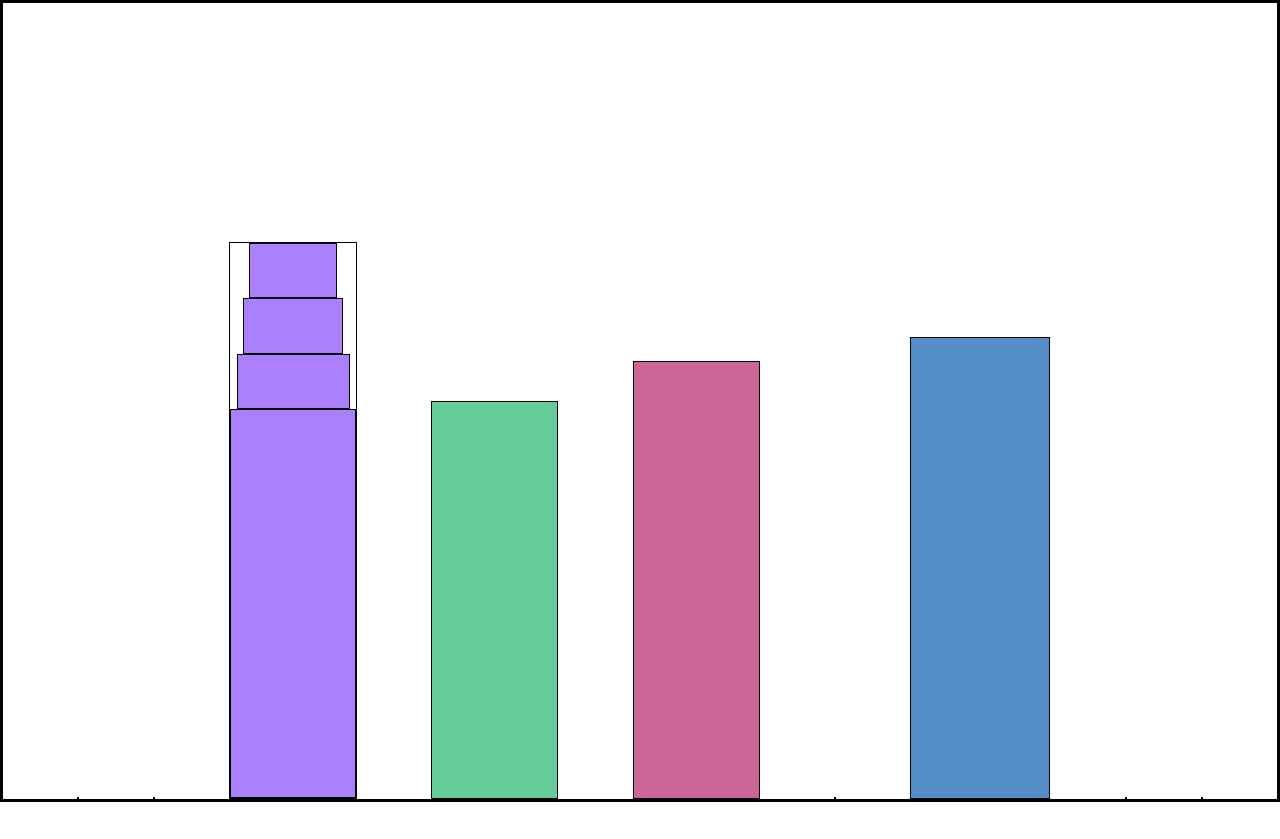
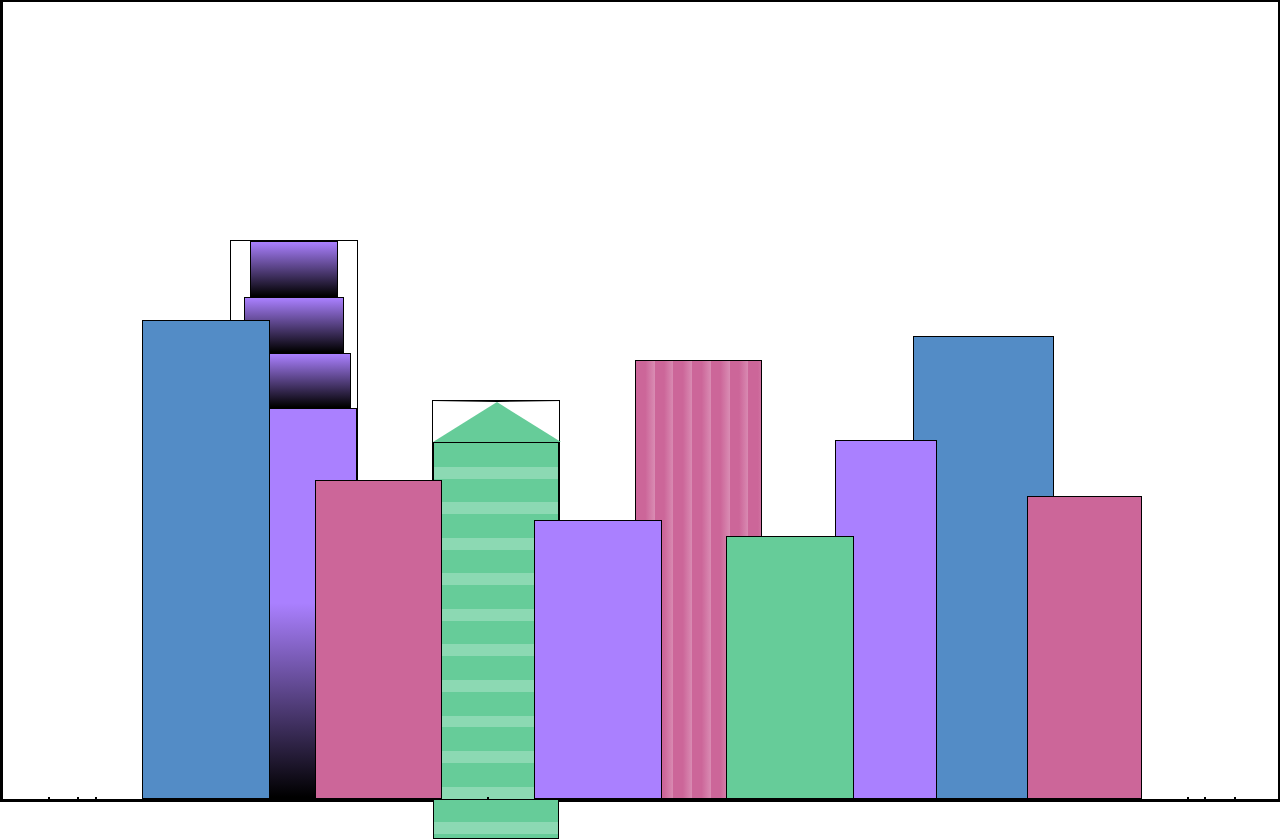
Before and after one commit to rusinovvasil/FreeCodeCamp, a plain HTML site: page Responsive-Web-Design-Certification/Build-a-City-Skyline/index.html in a window 1280 px wide. Before the commit the page ends 802 px from the top, so only its background shows below. Drawn offline with Linux system fonts and the light colour scheme.

Commit message:
Build a City Skyline
Update: Enhanced cityscape aesthetics with refined background and foreground building styles, including gradient windows and improved color schemes. (Incompleted)

```diff
--- a/Responsive-Web-Design-Certification/Build-a-City-Skyline/index.html
+++ b/Responsive-Web-Design-Certification/Build-a-City-Skyline/index.html
@@ -11,17 +11,33 @@
       <div></div>
       <div></div>
       <div class="bb1">
-        <div class="bb1a"></div>
-        <div class="bb1b"></div>
-        <div class="bb1c"></div>
+        <div class="bb1a bb1-window"></div>
+        <div class="bb1b bb1-window"></div>
+        <div class="bb1c bb1-window"></div>
         <div class="bb1d"></div>
       </div>
-      <div class="bb2"></div>
+      <div class="bb2">
+        <div class="bb2a"></div>
+        <div class="bb2b"></div>
+      </div>
       <div class="bb3"></div>
       <div></div>
       <div class="bb4"></div>
       <div></div>
       <div></div>
     </div>
+    <div class="foreground-buildings">
+      <div></div>
+      <div></div>
+      <div class="fb1"></div>
+      <div class="fb2"></div>
+      <div></div>
+      <div class="fb3"></div>
+      <div class="fb4"></div>
+      <div class="fb5"></div>
+      <div class="fb6"></div>
+      <div></div>
+      <div></div>
+    </div>
   </body>
 </html>
--- a/Responsive-Web-Design-Certification/Build-a-City-Skyline/styles.css
+++ b/Responsive-Web-Design-Certification/Build-a-City-Skyline/styles.css
@@ -3,6 +3,9 @@
   --building-color2: #66cc99;
   --building-color3: #cc6699;
   --building-color4: #538cc6;
+  --window-color1: black;
+  --window-color2: #8cd9b3;
+  --window-color3: #d98cb3;
 }
 
 * {
@@ -16,14 +19,18 @@ body {
   overflow: hidden;
 }
 
-.background-buildings {
+.background-buildings,
+.foreground-buildings {
   width: 100%;
   height: 100%;
   display: flex;
   align-items: flex-end;
   justify-content: space-evenly;
+  position: absolute;
+  top: 0;
 }
 
+/* BACKGROUND BUILDINGS - "bb" stands for "background building" */
 .bb1 {
   width: 10%;
   height: 70%;
@@ -34,40 +41,101 @@ body {
 
 .bb1a {
   width: 70%;
-  height: 10%;
-  background-color: var(--building-color1);
 }
 
 .bb1b {
   width: 80%;
-  height: 10%;
-  background-color: var(--building-color1);
 }
 
 .bb1c {
   width: 90%;
-  height: 10%;
-  background-color: var(--building-color1);
 }
 
 .bb1d {
   width: 100%;
   height: 70%;
-  background-color: var(--building-color1);
+  background: linear-gradient(var(--building-color1) 50%, var(--window-color1));
 }
+
+.bb1-window {
+  height: 10%;
+  background: linear-gradient(var(--building-color1), var(--window-color1));
+}
+
 .bb2 {
   width: 10%;
   height: 50%;
-  background-color: var(--building-color2);
 }
 
+.bb2a {
+  border-bottom: 5vh solid var(--building-color2);
+  border-left: 5vw solid transparent;
+  border-right: 5vw solid transparent;
+}
+
+.bb2b {
+  width: 100%;
+  height: 100%;
+  background: repeating-linear-gradient(
+    var(--building-color2),
+    var(--building-color2) 6%,
+    var(--window-color2) 6%,
+    var(--window-color2) 9%
+  );
+}
 .bb3 {
   width: 10%;
   height: 55%;
-  background-color: var(--building-color3);
+  background: repeating-linear-gradient(
+    90deg,
+    var(--building-color3),
+    var(--building-color3),
+    var(--window-color3) 15%
+  );
 }
 .bb4 {
   width: 11%;
   height: 58%;
   background-color: var(--building-color4);
 }
+
+/* FOREGROUND BUILDINGS - "fb" stands for "foreground building" */
+.fb1 {
+  width: 10%;
+  height: 60%;
+  background-color: var(--building-color4);
+}
+
+.fb2 {
+  width: 10%;
+  height: 40%;
+  background-color: var(--building-color3);
+}
+
+.fb3 {
+  width: 10%;
+  height: 35%;
+  background-color: var(--building-color1);
+}
+
+.fb4 {
+  width: 8%;
+  height: 45%;
+  background-color: var(--building-color1);
+  position: relative;
+  left: 10%;
+}
+
+.fb5 {
+  width: 10%;
+  height: 33%;
+  background-color: var(--building-color2);
+  position: relative;
+  right: 10%;
+}
+
+.fb6 {
+  width: 9%;
+  height: 38%;
+  background-color: var(--building-color3);
+}
```
